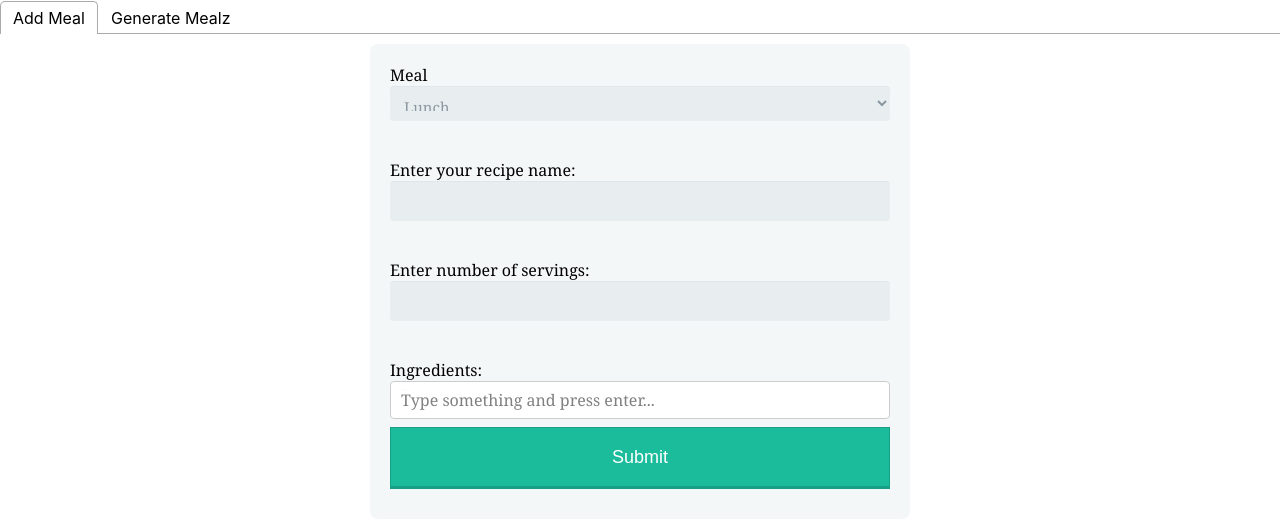
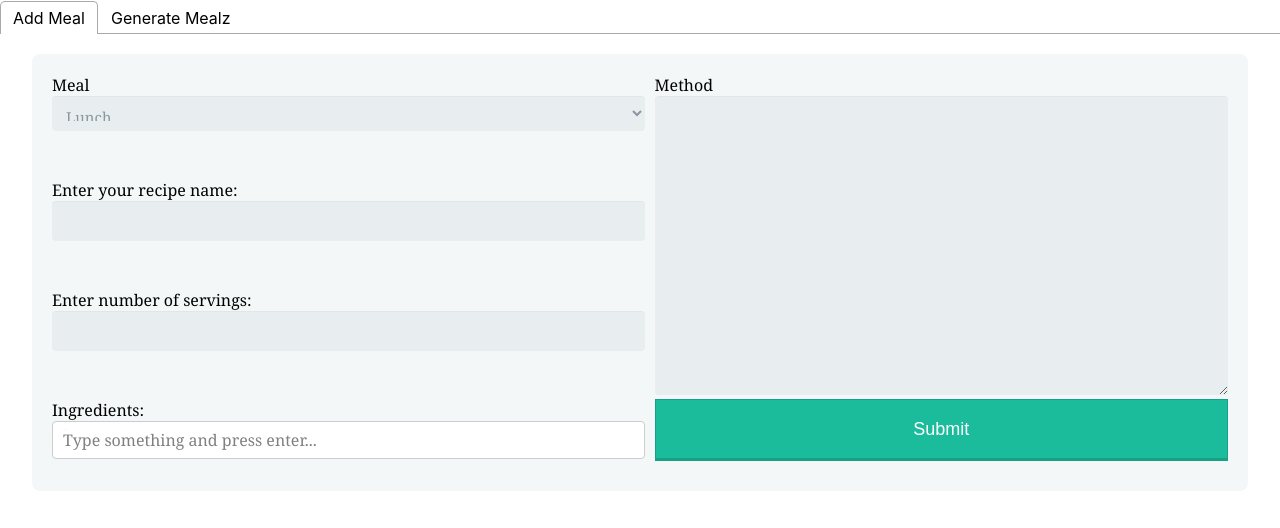
Before and after one commit to captain-porkins/mealz, a React (Create React App) app in the folder client/: page / in a window 1280 px wide. Shown: the top 528 px of the page. Built offline with nearby package versions, Linux system fonts and the light colour scheme.

Commit message:
Add quantity parsing

```diff
--- a/client/package.json
+++ b/client/package.json
@@ -6,6 +6,7 @@
     "@testing-library/jest-dom": "^5.16.5",
     "@testing-library/react": "^13.3.0",
     "@testing-library/user-event": "^13.5.0",
+    "lodash": "^4.17.21",
     "react": "^18.2.0",
     "react-dom": "^18.2.0",
     "react-scripts": "5.0.1",
--- a/client/src/App.css
+++ b/client/src/App.css
@@ -38,7 +38,6 @@
 }
 
 .form-style-5 {
-  max-width: 500px;
   padding: 10px 20px;
   background: #f4f7f8;
   margin: 10px auto;
@@ -147,13 +146,13 @@
 }
 
 .mealPlan {
+  width: 95%;
+  height: 95%;
   display: grid;
   grid-template-areas:
     "plh mlh mlh mlh"
     "pln btn btn btn"
     "pln mlz mlz mlz";
-  border: #282c34;
-  border-style: dashed;
 }
 
 .mealzButton {
@@ -182,3 +181,21 @@
 .mealPlanForm {
   grid-area: pln;
 }
+
+.recipeForm {
+  display: grid;
+  width: 95%;
+  height: 95%;
+  grid-template-areas:
+    "a b b"
+    "a b b"
+    "a b b"
+    "a c c";
+  gap: 10px;
+}
+
+.recipeMethod {
+  grid-area: b;
+  width: 100%;
+  height: 100%;
+}
--- a/client/src/MealPlan.js
+++ b/client/src/MealPlan.js
@@ -13,20 +13,7 @@ export class MealPlan extends Component {
       mealPlan: null,
     }
   }
-  async handleClick() {
-    const mealPlan = await (
-      await fetch(
-        `zach/mealplan?${new URLSearchParams({
-          mouths: this.state.plan.mouths,
-          days: this.state.plan.days,
-        })}`
-      )
-    ).json()
-    this.setState({
-      displayMealPlan: true,
-      mealPlan,
-    })
-  }
+
   render() {
     let mealz = null
 
@@ -34,6 +21,16 @@ export class MealPlan extends Component {
       mealz = this.formatMealz(mealz)
     }
     return (
+      <div
+        style={{
+          display: "flex",
+          width: "100%",
+          height: "100%",
+          justifyContent: "center",
+          justifyItems: "center",
+          margin: 0,
+        }}
+      >
         <div className="mealPlan">
           <h1 style={{ gridArea: "plh", justifySelf: "center" }}>Plan</h1>
           <form className="form-style-5 mealPlanForm">
@@ -92,12 +89,27 @@ export class MealPlan extends Component {
           </button>
           {mealz}
         </div>
+      </div>
     )
+  }
+
+  async handleClick() {
+    const mealPlan = await (
+      await fetch(
+        `zach/mealplan?${new URLSearchParams({
+          mouths: this.state.plan.mouths,
+          days: this.state.plan.days,
+        })}`
+      )
+    ).json()
+    this.setState({
+      displayMealPlan: true,
+      mealPlan,
+    })
   }
 
   formatMealz() {
     const formattedMealz = this.state.mealPlan.mealz.map((meal) => {
-      console.log(meal)
       return (
         <Collapsible trigger={meal.recipe._id} key={meal.recipe._id}>
           <p>Days: {meal.days}</p>
--- a/client/src/RecipeForm.js
+++ b/client/src/RecipeForm.js
@@ -1,15 +1,34 @@
+import _ from "lodash"
 import React from "react"
 import CreatableSelect from "react-select/creatable"
 
+function splitIngredient({ value }) {
+  const unitsFormat = /(?<name>.*) (?<quantity>[0-9]+)(?<unit>\w*)?/i
+  const match = value.match(unitsFormat)
+  let ret
+  if (match) {
+    ret = {
+      name: match.groups.name.toLowerCase(),
+      quantity: {
+        value: parseInt(match.groups.quantity.toLowerCase(), 10),
+        ...(match.groups.unit ? { unit: match.groups.unit.toLowerCase() } : {}),
+      },
+    }
+  } else {
+    ret = {
+      name: value,
+    }
+  }
+  return ret
+}
+
 export function RecipeForm() {
-  const [inputs, setInputs] = React.useState({})
+  const [inputs, setInputs] = React.useState({ meal: "lunch" })
 
   const handleChange = async (event) => {
-    console.log(event)
     const name = event.target.name
     const value = event.target.value
     const type = event.target.type
-    console.log(inputs.meal)
     let recipe = {}
     if (name === "recipe_name" && value !== inputs.recipe_name) {
       // recipe name has changed
@@ -19,18 +38,24 @@ export function RecipeForm() {
         recipe = {}
       }
     }
+    console.log(name, value)
     setInputs((values) => ({
       ...recipe,
       ...values,
       [name]: type === "number" ? parseInt(value, 10) : value,
     }))
+    console.log(inputs.meal)
   }
 
   const handleSubmit = async (event) => {
     event.preventDefault()
-    const body = { ...inputs }
-    delete body.username
-    delete body.recipe_name
+    console.log(inputs.meal)
+    const body = {
+      ..._.pick(inputs, "servings", "ingredients", "method"),
+      ingredients: inputs.ingredients.map((i) => splitIngredient(i)),
+      ...(inputs.meal === "lunch" ? { lunch: true } : { dinner: true }),
+    }
+
     await fetch(`zach/recipe/${inputs.recipe_name}`, {
       method: "POST",
       headers: {
@@ -49,7 +74,7 @@ export function RecipeForm() {
     }))
   }
 
-  const handleCurrentIngredientChange = async (inputValue) => {
+  const handleCurrentIngredientChange = (inputValue) => {
     setInputs((values) => ({
       ...values,
       currentIngredient: inputValue,
@@ -81,7 +106,21 @@ export function RecipeForm() {
   }
 
   return (
-    <form onSubmit={handleSubmit} className="form-style-5" key="form">
+    <div
+      style={{
+        display: "flex",
+        width: "100%",
+        height: "100%",
+        justifyContent: "center",
+        justifyItems: "center",
+        margin: 0,
+      }}
+    >
+      <form
+        onSubmit={handleSubmit}
+        className="form-style-5 recipeForm"
+        key="form"
+      >
         <label>
           Meal
           <select name="meal" value={inputs.meal || ""} onChange={handleChange}>
@@ -124,7 +163,18 @@ export function RecipeForm() {
             value={inputs.ingredients}
           />
         </label>
-      <input type="submit" />
+        <label className="recipeMethod">
+          Method
+          <textarea
+            type="text"
+            name="method"
+            value={inputs.method || ""}
+            onChange={handleChange}
+            style={{ width: "100%", height: "95%" }}
+          />
+        </label>
+        <input type="submit" style={{ gridArea: "c" }} />
       </form>
+    </div>
   )
 }
--- a/client/src/index.css
+++ b/client/src/index.css
@@ -8,6 +8,12 @@ body {
   -webkit-font-smoothing: antialiased;
   -moz-osx-font-smoothing: grayscale;
 }
+* {
+  margin: 0px;
+}
+* {
+  box-sizing: border-box;
+}
 
 code {
   font-family: source-code-pro, Menlo, Monaco, Consolas, "Courier New",
```
Also changed, not shown: 2 other files (tests, documents, lock files or other folders). Lines whose indentation alone changed are shown as unchanged.
